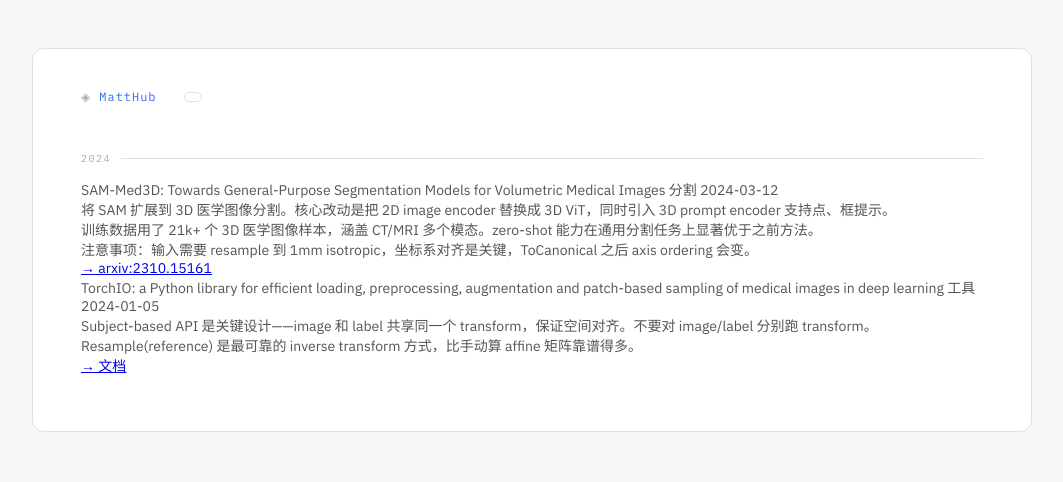
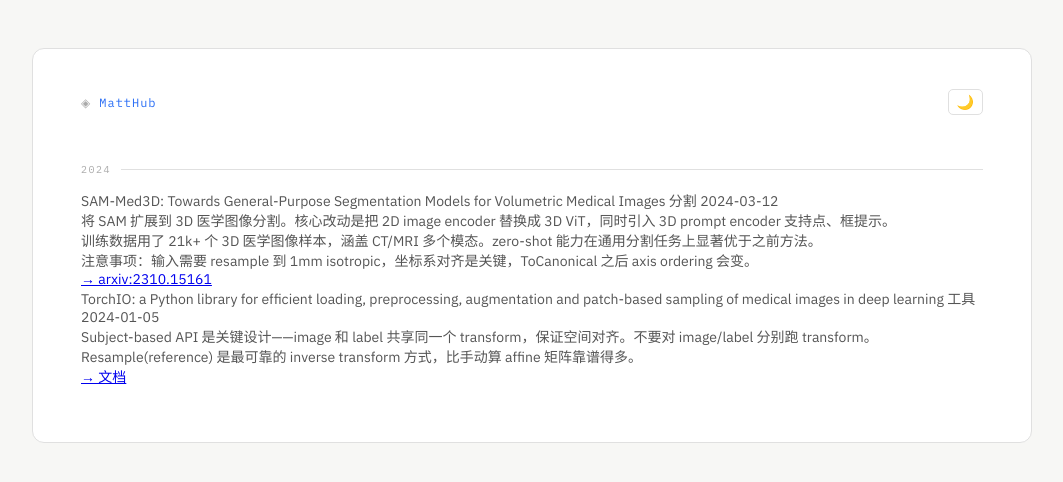
Before and after one commit to Matt-V50/Matt-Hub, a website: page pages/notes.html in a window 1280 px wide. Shown: the whole page, without its empty margins (108-1171 px from the left). Drawn offline with Linux system fonts and the light colour scheme.

Commit message:
update css and js

```diff
--- a/assets/css/shared.css
+++ b/assets/css/shared.css
@@ -86,7 +86,7 @@ header {
   font-size: 14px;
   padding: 4px 8px;
   transition: border-color .15s;
-  margin-left: 12px;
+  margin-left: auto;
 }
 #theme-toggle:hover { border-color: var(--border-hi); }
 
--- a/assets/js/theme.js
+++ b/assets/js/theme.js
@@ -1,15 +1,25 @@
 /* ── MattHub theme toggle ───────────────────────────── */
 const browserPref = window.matchMedia('(prefers-color-scheme: dark)').matches ? 'dark' : 'light';
+
+// 立即设置 data-theme，避免页面闪烁（FOUC）
+const _t = localStorage.getItem('theme') || browserPref;
+if (_t === 'dark') document.documentElement.setAttribute('data-theme', 'dark');
+
+// DOM ready 后再更新按钮 emoji
+function _applyToggleEmoji() {
+  const btn = document.getElementById('theme-toggle');
+  if (!btn) return;
+  btn.textContent = document.documentElement.getAttribute('data-theme') === 'dark' ? '☀️' : '🌙';
+}
 
 const setTheme = (theme) => {
   const t = theme || localStorage.getItem('theme') || browserPref;
   if (t === 'dark') {
     document.documentElement.setAttribute('data-theme', 'dark');
-    document.getElementById('theme-toggle').textContent = '☀️';
   } else {
     document.documentElement.removeAttribute('data-theme');
-    document.getElementById('theme-toggle').textContent = '🌙';
   }
+  _applyToggleEmoji();
 };
 
 const toggleTheme = () => {
@@ -18,4 +28,4 @@ const toggleTheme = () => {
   setTheme(next);
 };
 
-setTheme();
+document.addEventListener('DOMContentLoaded', _applyToggleEmoji);
```
